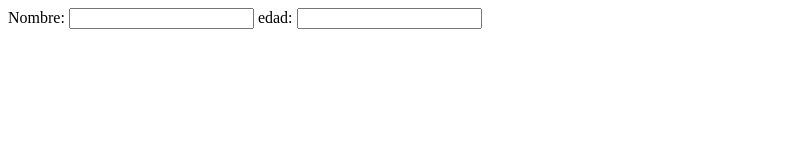
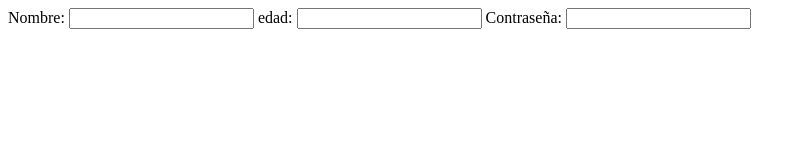
Before and after one commit to NataliaDS24/TallerGit, a plain HTML site: page index.html in a window 1280 px wide. Shown: the whole page, without its empty margins (0-806 px from the left). Drawn offline with Linux system fonts and the light colour scheme.

Commit message:
se añade el campo contraseña

```diff
--- a/index.html
+++ b/index.html
@@ -11,6 +11,8 @@
 				<input type="text" name="nom">
 				edad:
 				<input type="text" name="edad">
+				Contraseña:
+				<input type="password" name="contraseña">
 		</form>
 	</div>
 </body>
```
